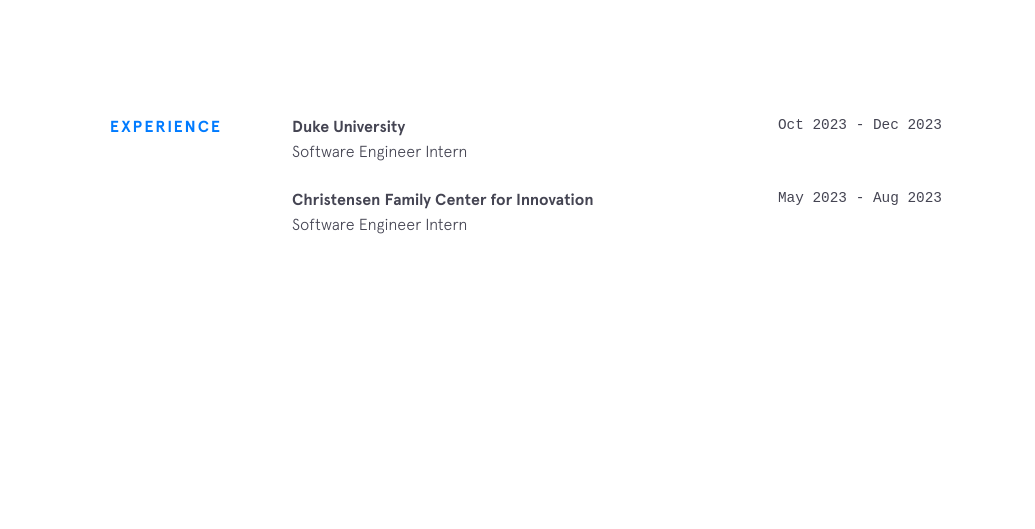
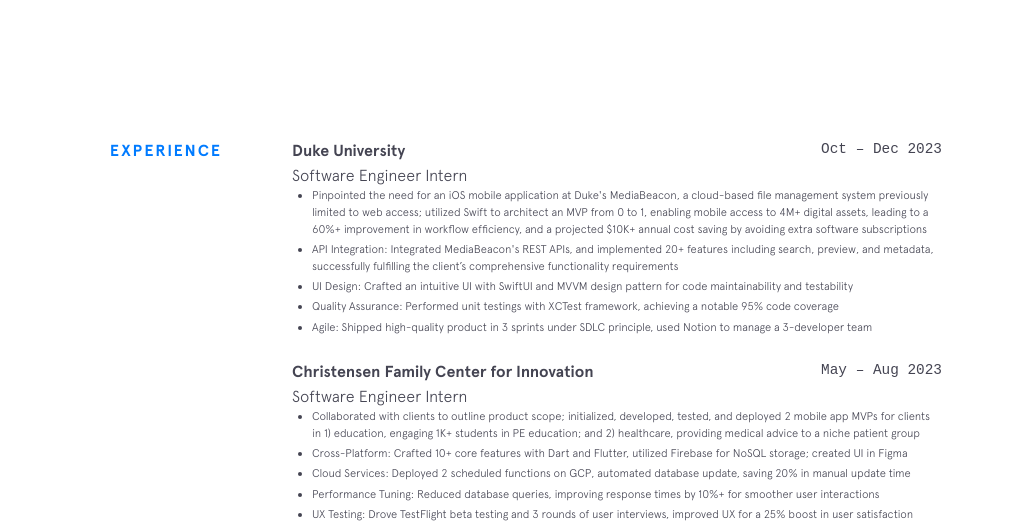
Before and after one commit to zhuminghui17/about, a Gatsby site: page / in a window 1280 px wide. Shown: the part 1630-2159 px from the top of the page, without its empty margins (158-1193 px from the left). Built offline with nearby package versions, Linux system fonts and the light colour scheme; Gatsby itself is replaced by a stand-in of ours.

Commit message:
Feat: Update

```diff
--- a/src/components/background/background.js
+++ b/src/components/background/background.js
@@ -7,9 +7,9 @@
   title: "Background",
   part1: "I recently graduated from ",
   part2: "Duke University",
-  part2Href: "https://talkingyak.com/",
+  part2Href: "https://duke.edu/",
   part3: " with an MS degree in Computer Science and Economics.",
-  line2: "My experience spans full-stack development, mobile app creation, and cloud computing, with a strong foundation in multiple programming languages and frameworks",
+  line2: "My experience spans full-stack web development, mobile app development, cloud computing, and AI/ML. I have a strong foundation in multiple programming languages and frameworks. I'm actively looking for software engineer roles in the US!",
   line3Part2: "",
   line3Part3: "",
   line3Part3Href: "",
--- a/src/components/experience/experience.js
+++ b/src/components/experience/experience.js
@@ -1,21 +1,38 @@
 import * as React from "react"
 import "./experience.scss"
-
 
 const experienceData = [
   {
     "company": "Duke University",
     "url": "https://duke.edu/",
-    "time": "Oct 2023 - Dec 2023",
-    "position": "Software Engineer Intern"
+    "time": "Oct – Dec 2023",
+    "position": "Software Engineer Intern",
+    "location": "Durham, NC",
+    "description": [
+      "Pinpointed the need for an iOS mobile application at Duke's MediaBeacon, a cloud-based file management system previously limited to web access; utilized Swift to architect an MVP from 0 to 1, enabling mobile access to 4M+ digital assets, leading to a 60%+ improvement in workflow efficiency, and a projected $10K+ annual cost saving by avoiding extra software subscriptions",
+      "API Integration: Integrated MediaBeacon's REST APIs, and implemented 20+ features including search, preview, and metadata, successfully fulfilling the client’s comprehensive functionality requirements",
+      "UI Design: Crafted an intuitive UI with SwiftUI and MVVM design pattern for code maintainability and testability",
+      "Quality Assurance: Performed unit testings with XCTest framework, achieving a notable 95% code coverage",
+      "Agile: Shipped high-quality product in 3 sprints under SDLC principle, used Notion to manage a 3-developer team"
+    ]
   },
   {
     "company": "Christensen Family Center for Innovation",
     "url": "https://cfci.pratt.duke.edu/",
-    "time": "May 2023 - Aug 2023",
-    "position": "Software Engineer Intern"
+    "time": "May – Aug 2023",
+    "position": "Software Engineer Intern",
+    "location": "Durham, NC",
+    "description": [
+      "Collaborated with clients to outline product scope; initialized, developed, tested, and deployed 2 mobile app MVPs for clients in 1) education, engaging 1K+ students in PE education; and 2) healthcare, providing medical advice to a niche patient group",
+      "Cross-Platform: Crafted 10+ core features with Dart and Flutter, utilized Firebase for NoSQL storage; created UI in Figma",
+      "Cloud Services: Deployed 2 scheduled functions on GCP, automated database update, saving 20% in manual update time",
+      "Performance Tuning: Reduced database queries, improving response times by 10%+ for smoother user interactions",
+      "UX Testing: Drove TestFlight beta testing and 3 rounds of user interviews, improved UX for a 25% boost in user satisfaction",
+      "Agile: Engaged in 6 Agile product-design sprints with customer discovery, prototyping, interviews, and post-sprint review"
+    ]
   }
 ]
+
 
 const Experience = () => (
   <section className="section experience">
@@ -23,23 +40,28 @@
     <div className="section__content">
       <div className="jobs">
         {
-          experienceData.map((data) => (
-            <div className="job">
+          experienceData.map((data, index) => (
+            <div key={index} className="job">
               <div className="time-place">
                 <div className="job__company">
                   <a href={data.url} target="_blank" rel="noreferrer">{data.company}</a>
                 </div>
                 <div className="job__time">{data.time}</div>
+                {/* <div className="job__location">{data.location}</div> */}
               </div>
               <div className="job__position">{data.position}</div>
+              <ul className="job__description">
+                {
+                  data.description.map((item, i) => <li key={i}>{item}</li>)
+                }
+              </ul>
             </div>
           ))
         }
       </div>
-
-      {/* <a href="./kavin_varnan_resume.pdf" target="_blank" rel="noreferrer" className="arrow-link">View My Resume</a> */}
     </div>
   </section>
 )
 
+
 export default Experience
--- a/src/components/experience/experience.scss
+++ b/src/components/experience/experience.scss
@@ -1,30 +1,53 @@
 @import "src/scss/globals";
+
 .experience {
   .jobs {
     margin-bottom: 100px;
   }
+
   .job {
     margin-bottom: 25px;
+
     .time-place {
       display: flex;
       justify-content: space-between;
+
       @include mobile {
         display: block;
       }
     }
+
     &__company {
       font-weight: 700;
     }
+
     &__time {
       font-size: 0.9rem;
       font-family: 'Inconsolata', monospace;
+
+      @include mobile {
+        font-size: 0.8rem;
+      }
+    }
+
+    &__description {
+      font-size: 0.7rem; /* Smaller font size for job descriptions */
+      list-style-type: disc;
+      padding-left: 20px;
+
+      li {
+        margin-bottom: 0.3em;
+      }
+
       @include mobile {
         font-size: 0.8rem;
       }
     }
   }
+
   .arrow-link {
     font-size: 1.25rem;
+
     &:after {
       width: 20px;
       height: 20px;
--- a/src/components/featured-projects/featured-projects.js
+++ b/src/components/featured-projects/featured-projects.js
@@ -20,18 +20,10 @@
         </figcaption>
       </div>
 
-      <div className="project screentime">
-        <figure className="project__pic phones">
+      <div className="project">
+        <figure className="project__pic">
           <a href="https://github.com/zhuminghui17/full-stack-discussion-board" rel="noreferrer" target="_blank">
-            <div className="phone">
-              <img src="./images/featured/full-stack-discussion-board/frame.png" alt=""/>
-            </div>
-            {/* <div className="phone">
-              <img src="./images/featured/talkingyak/talkingyak_ss2.png" alt=""/>
-            </div>
-            <div className="phone">
-              <img src="./images/featured/talkingyak/talkingyak_ss3.png" alt=""/>
-            </div> */}
+            <img src="./images/featured/full-stack-discussion-board/overview.png" alt=""/>
           </a>
         </figure>
         <figcaption className="project__caption">
@@ -39,7 +31,7 @@
             <a href="https://github.com/zhuminghui17/full-stack-discussion-board" rel="noreferrer" target="_blank">Full Stack Discussion Board</a>
           </div>
           <p>
-          This discussion board enables professors to manage groups and posts, while both professors and students can create posts and answer questions, all authenticated via Keycloak. Built with Node.js, Express.js, Vue.js, and MongoDB, it features E2E testing in Playwright and a CI/CD pipeline in GitLab.</p>
+          enables professors to manage groups and posts, while both professors and students can create posts and answer questions, all authenticated via Keycloak. Built with Node.js, Express.js, Vue.js, and MongoDB, it features E2E testing in Playwright and a CI/CD pipeline in GitLab.</p>
         </figcaption>
       </div>
     </div>
```
Also changed, not shown: static/images/featured/full-stack-discussion-board/frame.png, static/images/featured/full-stack-discussion-board/overview.png (added).
